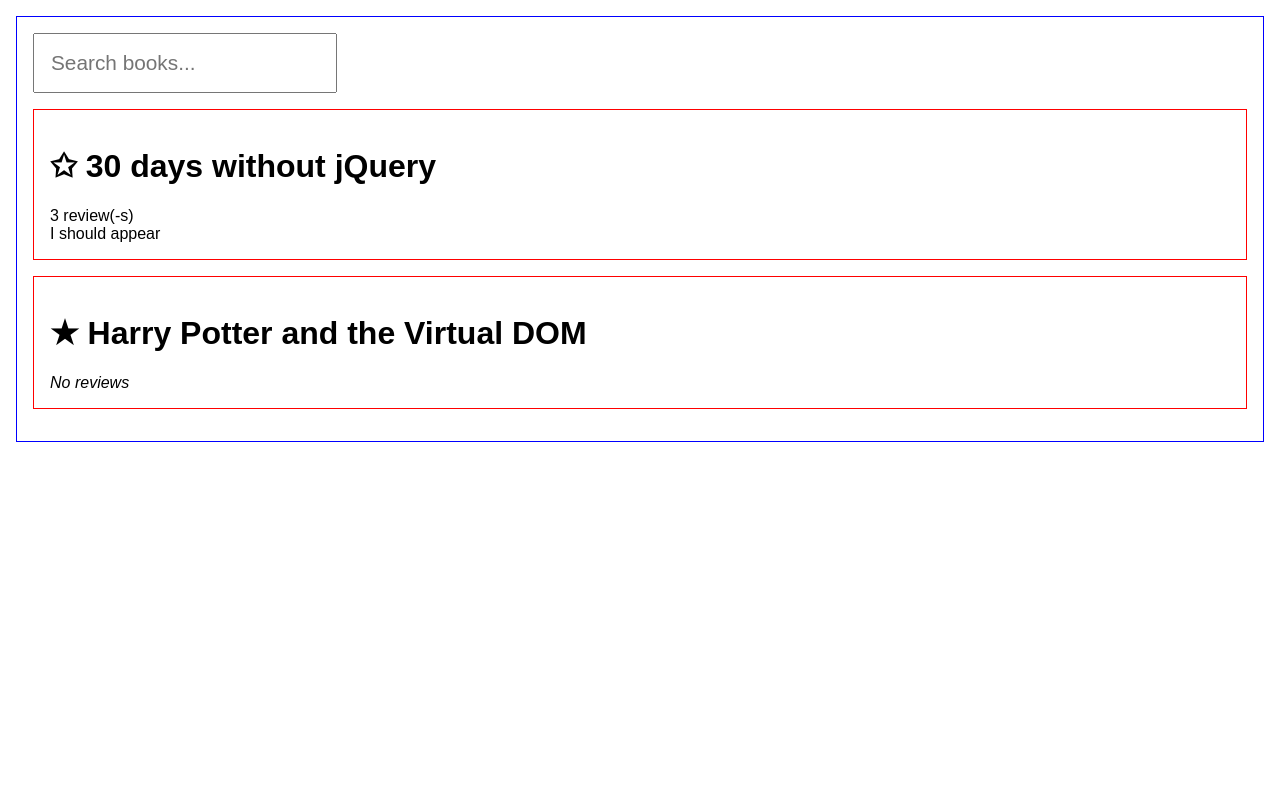
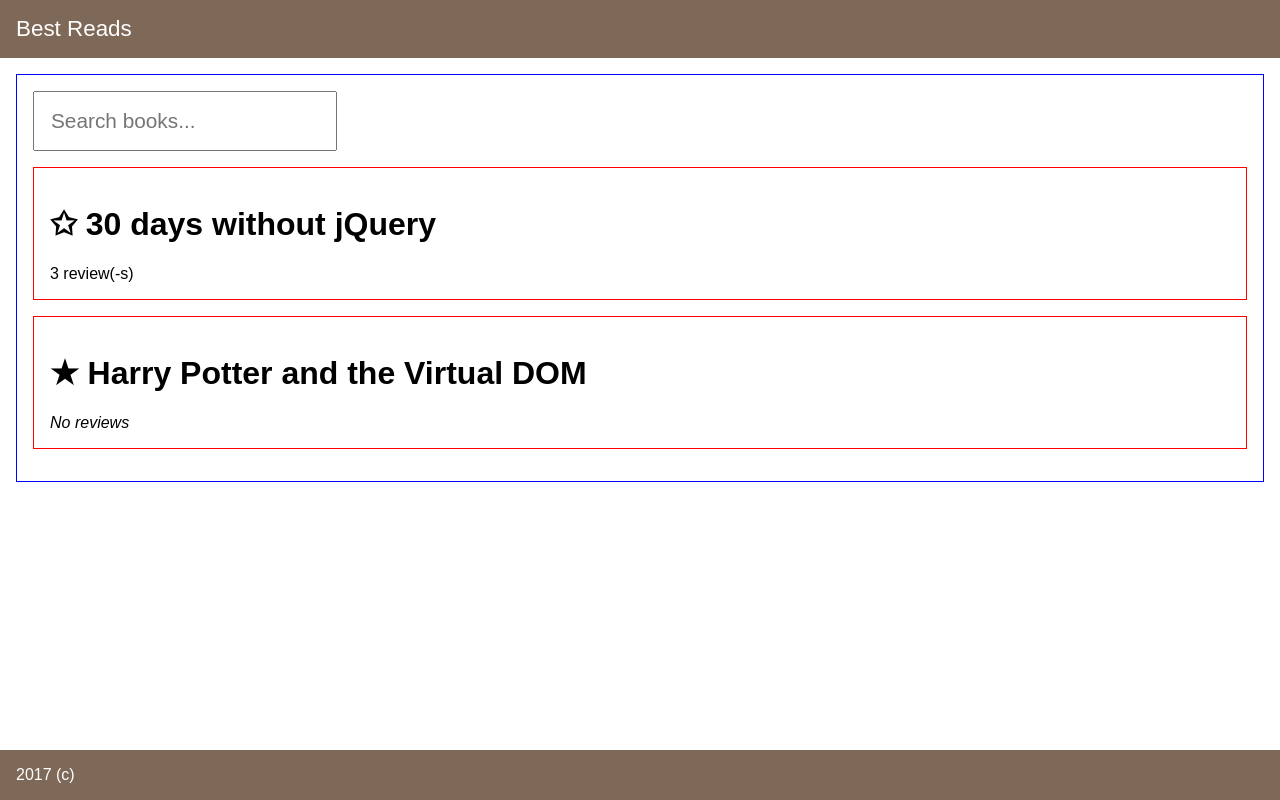
Before and after one commit to dmitru/react-workshop-v1, a React (Create React App) app: page / in a window 1280 px wide. Built offline with nearby package versions, Linux system fonts and the light colour scheme.

Commit message:
Nesting, children: AppLayout

```diff
--- a/src/App.css
+++ b/src/App.css
@@ -1,3 +1,32 @@
+body,
+html,
+#root {
+  height: 100%;
+}
+
+.AppLayout {
+  height: 100%;
+  display: flex;
+  flex-direction: column;
+}
+
+.AppLayoutHeader {
+  padding: 1rem;
+  font-size: 1.4em;
+  background-color: #7e6858;
+  color: white;
+}
+
+.AppLayoutMain {
+  flex: 1;
+}
+
+.AppLayoutFooter {
+  padding: 1rem;
+  background-color: #7e6858;
+  color: white;
+}
+
 .App {
 }
 
--- a/src/App.js
+++ b/src/App.js
@@ -2,7 +2,7 @@ import React, { Component } from 'react';
 import PropTypes from 'prop-types';
 import './App.css';
 
-function Book({ children, title, reviews, isFavorite }) {
+function Book({ title, reviews, isFavorite }) {
   const favoriteIcon = isFavorite ? '★' : '✩';
   return (
     <div className="Book">
@@ -10,7 +10,6 @@ function Book({ children, title, reviews, isFavorite }) {
         {favoriteIcon} {title}
       </h1>
       {reviews > 0 ? `${reviews} review(-s)` : <em>No reviews</em>}
-      <div>{children}</div>
     </div>
   );
 }
@@ -31,9 +30,7 @@ class BookList extends Component {
     return (
       <div className="BookList">
         {this.props.showSearch && <input className="SearchBooksInput" type="text" placeholder="Search books..." />}
-        <Book title="30 days without jQuery" reviews={3}>
-          I should appear
-        </Book>
+        <Book title="30 days without jQuery" reviews={3} />
         <Book title="Harry Potter and the Virtual DOM" isFavorite={true} />
       </div>
     );
@@ -48,12 +45,22 @@ BookList.defaultProps = {
   showSearch: true,
 };
 
+function AppLayout({ children }) {
+  return (
+    <div className="AppLayout">
+      <header className="AppLayoutHeader">Best Reads</header>
+      <main className="AppLayoutMain">{children}</main>
+      <footer className="AppLayoutFooter">2017 (c)</footer>
+    </div>
+  );
+}
+
 class App extends Component {
   render() {
     return (
-      <div className="App">
+      <AppLayout>
         <BookList />
-      </div>
+      </AppLayout>
     );
   }
 }
```
